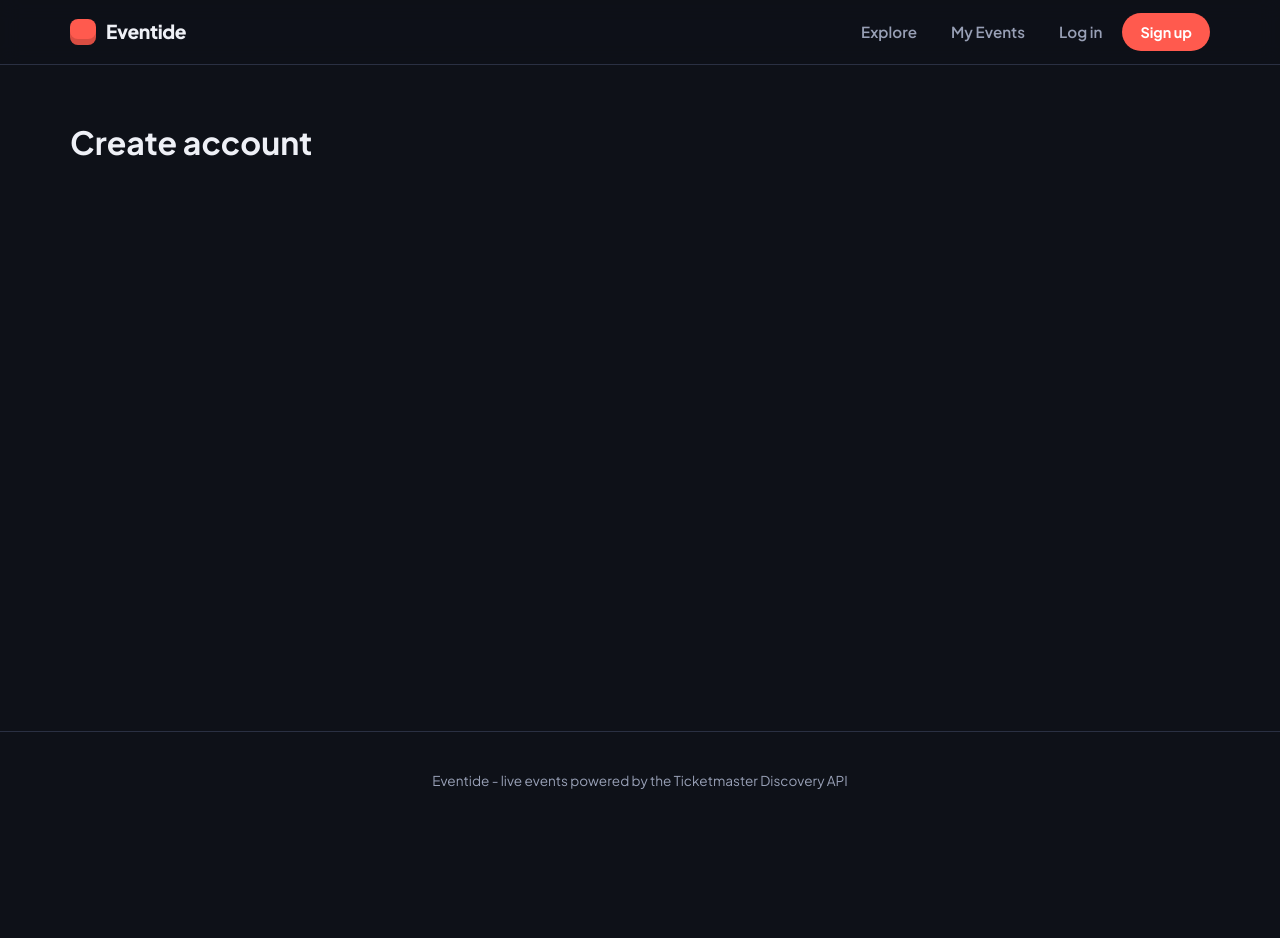
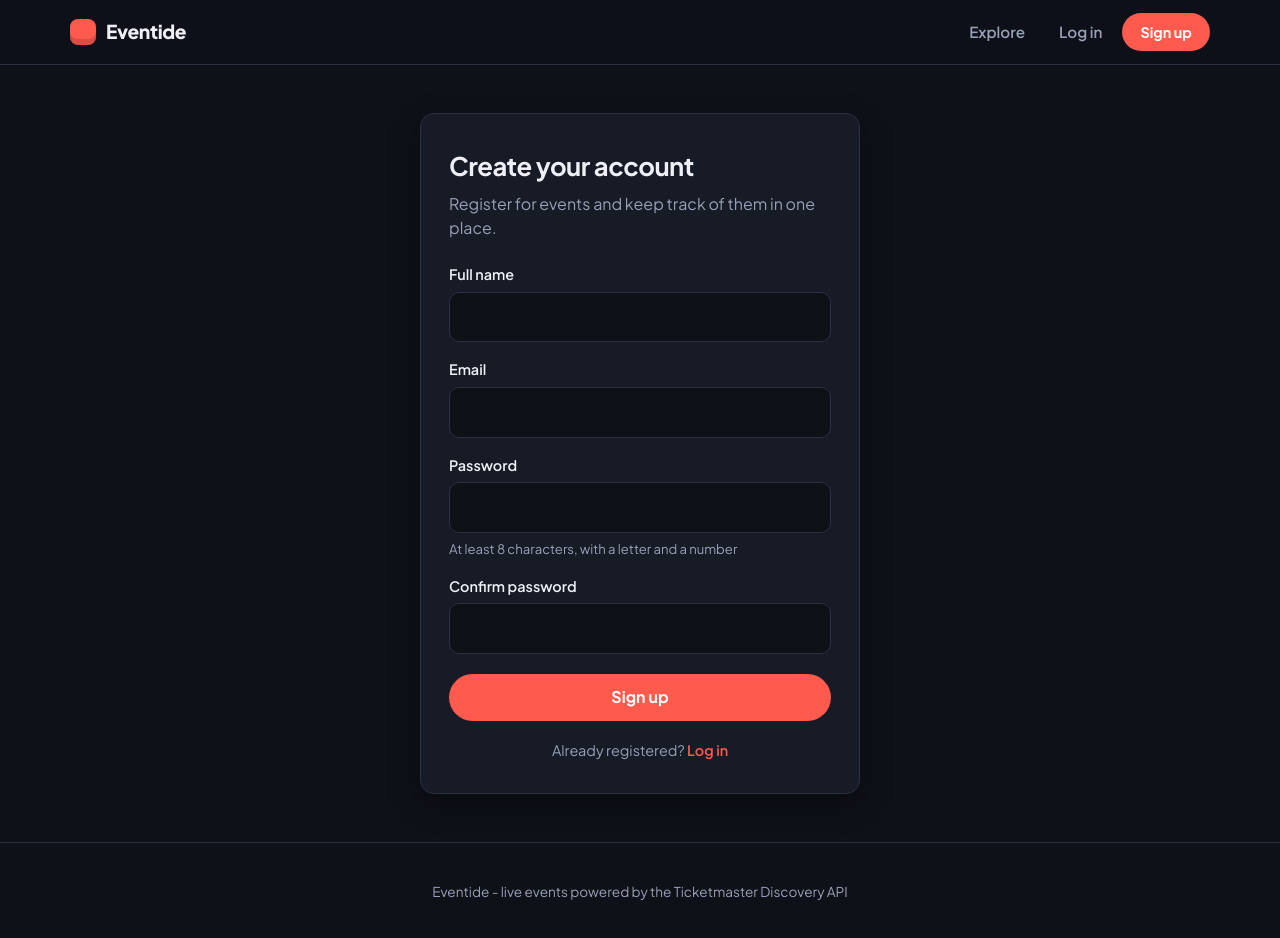
Before and after one commit to HashimAshraf/Web-Assignment-2, a React (Vite) app: page /register in a window 1280 px wide. Before the commit the page ends 828 px from the top, so only its background shows below. Built offline with nearby package versions, Linux system fonts and the light colour scheme.

Commit message:
Add login and register pages with validation and logout

```diff
--- /dev/null
+++ b/src/components/FormField.css
@@ -0,0 +1,15 @@
+.field { display: flex; flex-direction: column; gap: 6px; margin-bottom: 16px; }
+.field label { font-weight: 600; font-size: 0.9rem; }
+.field__input {
+  width: 100%;
+  padding: 12px 14px;
+  background: var(--bg);
+  color: var(--text);
+  border: 1px solid var(--border);
+  border-radius: 10px;
+  font: inherit;
+}
+.field__input:focus { outline: 2px solid var(--accent); outline-offset: 1px; border-color: transparent; }
+.field__input--error { border-color: var(--accent); }
+.field__error { margin: 0; color: var(--accent); font-size: 0.82rem; }
+.field__hint { margin: 0; color: var(--muted); font-size: 0.82rem; }
--- /dev/null
+++ b/src/components/FormField.jsx
@@ -0,0 +1,23 @@
+import { useId } from 'react'
+import './FormField.css'
+
+export default function FormField({ label, error, hint, ...inputProps }) {
+  const id = useId()
+  return (
+    <div className="field">
+      <label htmlFor={id}>{label}</label>
+      <input
+        id={id}
+        className={error ? 'field__input field__input--error' : 'field__input'}
+        aria-invalid={Boolean(error)}
+        aria-describedby={error ? `${id}-err` : undefined}
+        {...inputProps}
+      />
+      {error ? (
+        <p className="field__error" id={`${id}-err`} role="alert">{error}</p>
+      ) : hint ? (
+        <p className="field__hint">{hint}</p>
+      ) : null}
+    </div>
+  )
+}
--- a/src/components/Navbar.jsx
+++ b/src/components/Navbar.jsx
@@ -1,10 +1,21 @@
 import { useState } from 'react'
-import { Link, NavLink } from 'react-router-dom'
+import { Link, NavLink, useNavigate } from 'react-router-dom'
+import { useDispatch, useSelector } from 'react-redux'
+import { logout, selectCurrentUser } from '../features/auth/authSlice'
 import './Navbar.css'
 
 export default function Navbar() {
   const [open, setOpen] = useState(false)
+  const user = useSelector(selectCurrentUser)
+  const dispatch = useDispatch()
+  const navigate = useNavigate()
   const close = () => setOpen(false)
+
+  const handleLogout = () => {
+    dispatch(logout())
+    close()
+    navigate('/')
+  }
 
   return (
     <header className="nav">
@@ -27,9 +38,18 @@ export default function Navbar() {
 
         <nav className={`nav__links ${open ? 'nav__links--open' : ''}`}>
           <NavLink to="/events" onClick={close}>Explore</NavLink>
-          <NavLink to="/my-events" onClick={close}>My Events</NavLink>
-          <NavLink to="/login" onClick={close}>Log in</NavLink>
-          <NavLink to="/register" className="btn btn--small" onClick={close}>Sign up</NavLink>
+          {user ? (
+            <>
+              <NavLink to="/my-events" onClick={close}>My Events</NavLink>
+              <span className="nav__user">Hi, {user.name.split(' ')[0]}</span>
+              <button className="btn btn--ghost btn--small" onClick={handleLogout}>Log out</button>
+            </>
+          ) : (
+            <>
+              <NavLink to="/login" onClick={close}>Log in</NavLink>
+              <NavLink to="/register" className="btn btn--small" onClick={close}>Sign up</NavLink>
+            </>
+          )}
         </nav>
       </div>
     </header>
--- /dev/null
+++ b/src/pages/Auth.css
@@ -0,0 +1,17 @@
+.auth { display: grid; place-items: start center; padding: 48px 16px; }
+.auth__card {
+  width: 100%;
+  max-width: 440px;
+  background: var(--surface);
+  border: 1px solid var(--border);
+  border-radius: var(--radius);
+  padding: 32px 28px;
+  box-shadow: var(--shadow);
+}
+.auth__card h1 { margin: 0 0 6px; font-size: 1.6rem; letter-spacing: -0.02em; }
+.auth__sub { margin: 0 0 22px; color: var(--muted); }
+.auth__alert { background: #ff5a4e1f; border: 1px solid #ff5a4e66; padding: 10px 14px; border-radius: 10px; margin: 0 0 16px; font-size: 0.9rem; }
+.auth__note { background: var(--surface-2); padding: 10px 14px; border-radius: 10px; margin: 0 0 16px; font-size: 0.9rem; color: var(--muted); }
+.auth__submit { width: 100%; margin-top: 4px; }
+.auth__switch { text-align: center; color: var(--muted); font-size: 0.9rem; margin: 18px 0 0; }
+.auth__switch a { color: var(--accent); font-weight: 600; }
--- a/src/pages/Login.jsx
+++ b/src/pages/Login.jsx
@@ -1,3 +1,52 @@
+import { useEffect, useState } from 'react'
+import { Link, useLocation, useNavigate } from 'react-router-dom'
+import { useDispatch, useSelector } from 'react-redux'
+import { loginUser, clearAuthError } from '../features/auth/authSlice'
+import FormField from '../components/FormField'
+import { validateEmail } from '../utils/validators'
+import './Auth.css'
+
 export default function Login() {
-  return <div className="container"><h1>Log in</h1></div>
+  const dispatch = useDispatch()
+  const navigate = useNavigate()
+  const location = useLocation()
+  const { status, error } = useSelector((s) => s.auth)
+  const [form, setForm] = useState({ email: '', password: '' })
+  const [errors, setErrors] = useState({})
+  const redirectTo = location.state?.from || '/events'
+
+  useEffect(() => {
+    dispatch(clearAuthError())
+  }, [dispatch])
+
+  const update = (e) => setForm({ ...form, [e.target.name]: e.target.value })
+
+  const submit = async (e) => {
+    e.preventDefault()
+    const found = {
+      email: validateEmail(form.email),
+      password: form.password ? '' : 'Password is required',
+    }
+    setErrors(found)
+    if (Object.values(found).some(Boolean)) return
+    const result = await dispatch(loginUser(form))
+    if (loginUser.fulfilled.match(result)) navigate(redirectTo, { replace: true })
+  }
+
+  return (
+    <div className="auth">
+      <form className="auth__card" onSubmit={submit} noValidate>
+        <h1>Welcome back</h1>
+        <p className="auth__sub">Log in to register for events and manage your bookings.</p>
+        {location.state?.from && <p className="auth__note">Please log in to continue.</p>}
+        {error && <p className="auth__alert" role="alert">{error}</p>}
+        <FormField label="Email" name="email" type="email" value={form.email} onChange={update} error={errors.email} autoComplete="email" />
+        <FormField label="Password" name="password" type="password" value={form.password} onChange={update} error={errors.password} autoComplete="current-password" />
+        <button className="btn auth__submit" disabled={status === 'loading'}>
+          {status === 'loading' ? 'Logging in...' : 'Log in'}
+        </button>
+        <p className="auth__switch">New here? <Link to="/register">Create an account</Link></p>
+      </form>
+    </div>
+  )
 }
--- a/src/pages/Register.jsx
+++ b/src/pages/Register.jsx
@@ -1,3 +1,58 @@
+import { useEffect, useState } from 'react'
+import { Link, useNavigate } from 'react-router-dom'
+import { useDispatch, useSelector } from 'react-redux'
+import { registerUser, clearAuthError } from '../features/auth/authSlice'
+import FormField from '../components/FormField'
+import {
+  validateName,
+  validateEmail,
+  validatePassword,
+  validateConfirm,
+} from '../utils/validators'
+import './Auth.css'
+
 export default function Register() {
-  return <div className="container"><h1>Create account</h1></div>
+  const dispatch = useDispatch()
+  const navigate = useNavigate()
+  const { status, error } = useSelector((s) => s.auth)
+  const [form, setForm] = useState({ name: '', email: '', password: '', confirm: '' })
+  const [errors, setErrors] = useState({})
+
+  useEffect(() => {
+    dispatch(clearAuthError())
+  }, [dispatch])
+
+  const update = (e) => setForm({ ...form, [e.target.name]: e.target.value })
+
+  const submit = async (e) => {
+    e.preventDefault()
+    const found = {
+      name: validateName(form.name),
+      email: validateEmail(form.email),
+      password: validatePassword(form.password),
+      confirm: validateConfirm(form.password, form.confirm),
+    }
+    setErrors(found)
+    if (Object.values(found).some(Boolean)) return
+    const result = await dispatch(registerUser(form))
+    if (registerUser.fulfilled.match(result)) navigate('/events')
+  }
+
+  return (
+    <div className="auth">
+      <form className="auth__card" onSubmit={submit} noValidate>
+        <h1>Create your account</h1>
+        <p className="auth__sub">Register for events and keep track of them in one place.</p>
+        {error && <p className="auth__alert" role="alert">{error}</p>}
+        <FormField label="Full name" name="name" value={form.name} onChange={update} error={errors.name} autoComplete="name" />
+        <FormField label="Email" name="email" type="email" value={form.email} onChange={update} error={errors.email} autoComplete="email" />
+        <FormField label="Password" name="password" type="password" value={form.password} onChange={update} error={errors.password} hint="At least 8 characters, with a letter and a number" autoComplete="new-password" />
+        <FormField label="Confirm password" name="confirm" type="password" value={form.confirm} onChange={update} error={errors.confirm} autoComplete="new-password" />
+        <button className="btn auth__submit" disabled={status === 'loading'}>
+          {status === 'loading' ? 'Creating account...' : 'Sign up'}
+        </button>
+        <p className="auth__switch">Already registered? <Link to="/login">Log in</Link></p>
+      </form>
+    </div>
+  )
 }
```
